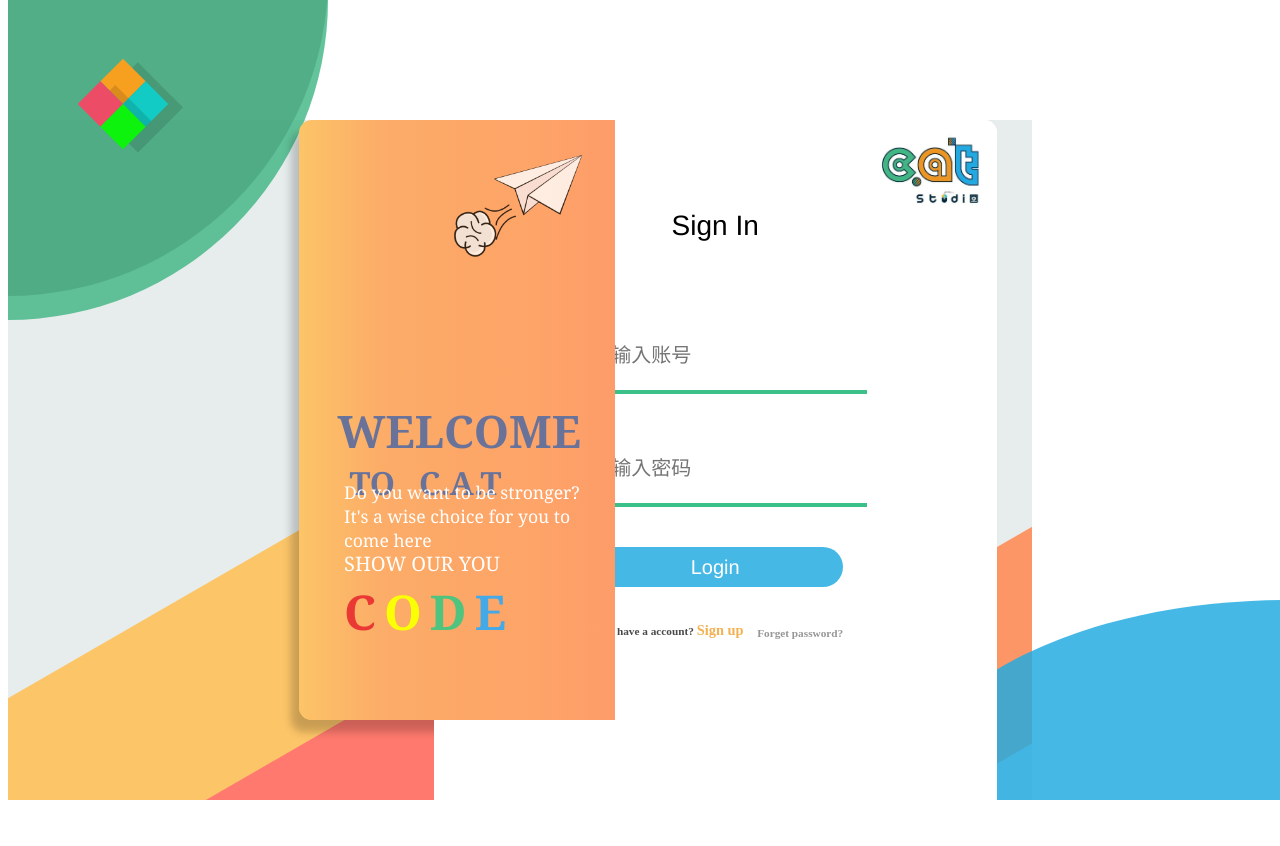
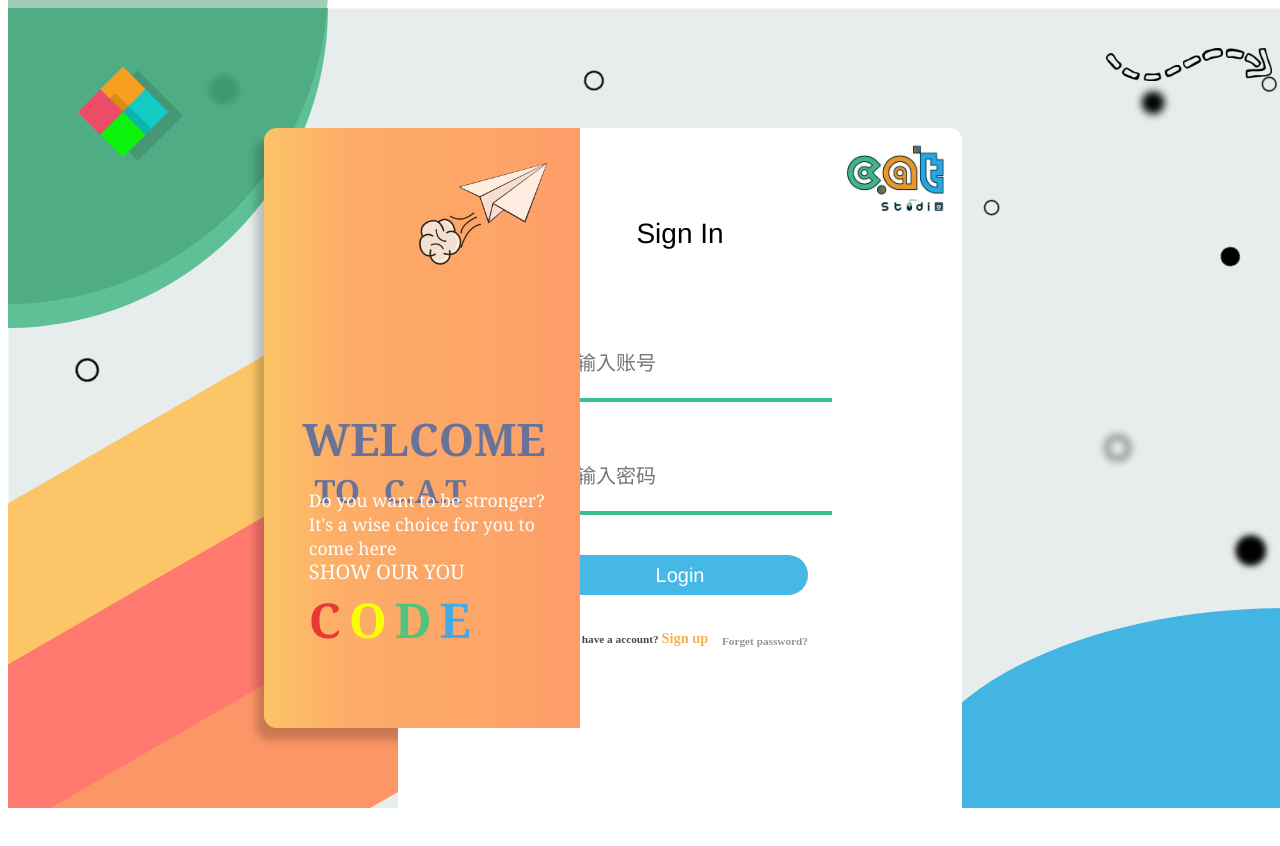
Before and after one commit to Krega0129/CAT-web, a Vue app in the folder catweb/: page /loginReg in a window 1280 px wide. Shown: the top 846 px of the page. Built offline with nearby package versions, Linux system fonts and the light colour scheme.

Commit message:
'2020-8-24'

```diff
--- /dev/null
+++ b/catweb/src/network/adminLogin.js
@@ -0,0 +1,12 @@
+import axios from './search.js'
+export function adminLogin(data) {
+    return axios({
+        method: 'post',
+        url: '/cat-registration/manager/login',
+        data: data,
+        headers: {
+            /* 'Content-Type': 'application/x-www-form-urlencoded', */
+            'Content-Type': 'application/json',
+        }
+    })
+}
--- a/catweb/src/network/axios.js
+++ b/catweb/src/network/axios.js
@@ -5,6 +5,7 @@ export default function axios(option) {
     return new Promise((resolve, reject) => {
         // 1.创建axios的实例
         const instance = originAxios.create({
+            withCredentials: true,
             baseURL: 'http://175.24.113.119:8080',
             timeout: 5000
         });
@@ -15,7 +16,11 @@ export default function axios(option) {
             // 1.当发送网络请求时, 在页面中添加一个loading组件, 作为动画
 
             // 2.某些请求要求用户必须登录, 判断用户是否有token, 如果没有token跳转到login页面
-
+            /**
+             * 拿到token，判断token是否存在，存在则在请求头中加入token，否则为null
+             */
+            const token = sessionStorage.getItem('data')
+            token ? config.headers.Authorization = token : null;
             // 3.对请求的参数进行序列化(看服务器是否需要序列化)
             config.data = qs.stringify(config.data)
                 /* console.log(config.data); */
--- a/catweb/src/network/login.js
+++ b/catweb/src/network/login.js
@@ -18,8 +18,8 @@ export function register(data) {
         method: 'post',
         url: '/cat-registration/insert',
         data: data,
-        header: {
-            'Content-Type': 'application/x--www-form-urlencoded',
+        headers: {
+            'Content-Type': 'application/x-www-form-urlencoded',
         }
     })
 }
@@ -29,8 +29,30 @@ export function login(data) {
         method: 'post',
         url: '/cat-registration/login',
         data: data,
-        header: {
-            'Content-Type': 'application/x--www-form-urlencoded',
+        headers: {
+            'Content-Type': 'application/x-www-form-urlencoded',
         }
     })
 }
+
+export function judgeExistPhone(data) {
+    return axios({
+        method: 'post',
+        url: '/cat-registration/selectByPhone',
+        data: data,
+        headers: {
+            'Content-Type': 'application/x-www-form-urlencoded',
+        }
+    })
+}
+
+export function judgeExistAccount(data) {
+    return axios({
+        method: 'post',
+        url: '/cat-registration/selectByUsername',
+        data: data,
+        headers: {
+            'Content-Type': 'application/x-www-form-urlencoded',
+        }
+    })
+}
--- a/catweb/src/router/index.js
+++ b/catweb/src/router/index.js
@@ -35,7 +35,10 @@ const routes = [{
     },
     {
         path: '/profile',
-        component: Profile
+        component: Profile,
+        meta: {
+            requireAuth: true
+        }
     },
     {
         path: '/front-end',
@@ -49,6 +52,11 @@ const routes = [{
         path: '/loginReg',
         name: 'loginReg',
         component: resolve => (require(["../views/login/loginReg.vue"], resolve)),
+    },
+    {
+        path: '/backLogin',
+        name: 'backLogin',
+        component: resolve => (require(["../views/backEndMGT/backLogin/backLogin.vue"], resolve))
     },
     {
         path: '/backEnd',
@@ -83,8 +91,22 @@ const routes = [{
 ]
 
 const router = new VueRouter({
-    mode: 'history',
-    routes
+        mode: 'history',
+        routes
+    })
+    //权限判断
+router.beforeEach((to, from, next) => {
+    const token = sessionStorage.getItem("data")
+
+    if (to.meta.requireAuth == true) {
+        if (!token) {
+            next({ path: '/loginReg' })
+        } else {
+            return next()
+        }
+    } else {
+        next()
+    }
 })
 
 export default router
--- a/catweb/src/views/backEndMGT/backEndMGT.vue
+++ b/catweb/src/views/backEndMGT/backEndMGT.vue
@@ -14,6 +14,20 @@ export default {
   name: "backEndMGT",
   components: {
     asideMenu
+  },
+  beforeRouteEnter: (to, from, next) => {
+    const data = localStorage.getItem("code");
+    if (data == 1204) {
+      next();
+    } else {
+      alert('请先登录')
+      setTimeout(() => {
+        next({ path: "/backLogin" });
+      }, 1500);
+    }
+    /* console.log(to);
+    console.log(from);
+    console.log(next); */
   }
 };
 </script>
--- /dev/null
+++ b/catweb/src/views/backEndMGT/backLogin/backLogin.vue
@@ -0,0 +1,79 @@
+<template>
+  <div class="login">
+    <div class="loginbox">
+      <span class="title">登录</span>
+      <div class="account">
+        <el-input v-model="account" placeholder="请输入内容" style></el-input>
+      </div>
+      <div class="password">
+        <el-input placeholder="请输入密码" v-model="password" show-password></el-input>
+      </div>
+
+      <div class="submit">
+        <el-button type="success" @click="login">登录</el-button>
+      </div>
+    </div>
+  </div>
+</template>
+
+<script>
+import {adminLogin} from '@/network/adminLogin'
+export default {
+  data(){
+    return {
+      account:null,
+      password:null
+    }
+  },
+  methods:{
+    login(){
+      const data = {password:this.password,username:this.account}
+      adminLogin(data).then(res=>{
+        if(res.code == 1204){
+          const code = res.code
+          localStorage.setItem("code",code);
+          this.$router.push('/backEnd')
+        }else if(res.code == 1506){
+           this.$alert('账号或密码不正确', '', {
+          confirmButtonText: '确定',
+        });
+        }
+      })
+    }
+  }
+}
+</script>
+
+<style scoped>
+.login {
+  overflow: hidden;
+  width: 100vw;
+  height: 100vh;
+  background-color: rgb(37, 39, 73);
+}
+.loginbox {
+  display: flex;
+  flex-direction: column;
+  align-items: center;
+  margin: 30vh auto;
+  width: 30vw;
+  height: 35vh;
+  background-color: #ffffff50;
+}
+.title {
+  margin: 2vh 0;
+  font-size: 2vh;
+  color: black;
+}
+.account {
+  margin: 2vh 0;
+  width: 15vw;
+}
+.password {
+  margin: 2vh 0;
+  width: 15vw;
+}
+.submit {
+  margin-top: 2vh;
+}
+</style>
--- a/catweb/src/views/login/childComps/backGround.vue
+++ b/catweb/src/views/login/childComps/backGround.vue
@@ -51,11 +51,14 @@ export default {
 
 <style scoped>
 .back-ground {
-  position: relative;
+  position: absolute;
+  top: 0;
+  left: 20vw;
   width: 54.5vw;
   height: 70vh;
   margin: 15vh auto;
   border-radius: 1vw;
+  z-index: 100;
   /* box-shadow: -1vh 1.5vh 1vh   rgba(0, 0, 0, 0.205); */
   /* background-image: linear-gradient(to top, #e14fad 0%, #f9d423 100%); */
 }
--- a/catweb/src/views/login/childComps/catlogo.vue
+++ b/catweb/src/views/login/childComps/catlogo.vue
@@ -103,6 +103,7 @@ export default {
   opacity: .8;
 }
 .welcometocat{
+  margin-bottom: 1vh;
   position: absolute;
   top: 35vh;
   left: 3vw;
@@ -123,6 +124,7 @@ export default {
   margin: 0 3vh 0 1.5vh;
 }
 .sentence{
+  margin-top: 1vh;
   position: absolute;
   bottom: 12vh;
   left: 3.5vw;
@@ -155,12 +157,5 @@ export default {
 .letterE{
   color: #43a9e7;
 }
-.lines{
-  position: absolute;
-  bottom: -20vh;
-  left: -20vw;
-  width: 30vw;
-  height: 30vh;
-  background-color: black;
-}
+
 </style>
--- a/catweb/src/views/login/childComps/circle.vue
+++ b/catweb/src/views/login/childComps/circle.vue
@@ -1,5 +1,7 @@
 <template>
   <div class="circle">
+    <div class="left">
+      <div class="green-circle">
         <div class="left-circle">
           <div class="fourcolorrotate">
             <span></span>
@@ -8,32 +10,61 @@
             <span></span>
           </div>
         </div>
-    <div class="right-circle"></div>
-    <!-- <div class="lines">
+      </div>
+      <div class="lines">
         <div class="line1"></div>
         <div class="line2"></div>
         <div class="line3"></div>
-    </div> -->
+      </div>
+    </div>
+    <div class="right" >
+      <img src="@/assets/img/goback.png" alt="" @click="gohome" >
+      <div class="right-circle"></div>
+    </div>
   </div>
 </template>
 
 <script>
-export default {};
+export default {
+  methods:{
+    gohome(){
+      this.$router.push('/home')
+    }
+  }
+};
 </script>
 
 <style scoped>
-.circle{
-  position: absolute;
-
+.circle {
+  /* position: absolute; */
+  display: flex;
+  position: relative;
+  width: 100%;
+  height: 100vh;
+}
+.left {
+  width: 65vw;
+  height: 100vh;
+}
+.right {
+  overflow: hidden;
+  position: relative;
+  width: 35vw;
+  height: 100vh;
+}
+.green-circle {
+  position: relative;
+  width: 100%;
+  height: 30vh;
 }
 .left-circle {
   position: absolute;
-  top: -15vh;
+  top: 0;
   width: 25vw;
   height: 40vh;
   border-radius: 0 0 100% 0;
   background-color: rgba(69, 184, 134, 0.835);
-  z-index: -10;
+  z-index: 10;
   animation: leftcircle 1s;
   animation-timing-function: ease-in-out;
   animation-iteration-count: 1;
@@ -50,52 +81,16 @@ export default {};
 }
 @keyframes leftcircle {
   0% {
-    top: -50vh;
-  }
-  70% {
-    top: -15vh;
+    top: -40vh;
   }
   85% {
-    top: -20vh;
+    top: 0vh;
+  }
+  95% {
+    top: -5vh;
   }
   100% {
-    top: -15vh;
-  }
-}
-.right-circle {
-  position: absolute;
-  right: -100vw;
-  bottom: -85vh;
-  width: 30vw;
-  height: 25vh;
-  background-color: rgba(34, 171, 225, 0.835);
-  border-radius: 100% 0 0 0;
-  z-index: -10;
-  animation: rightcircle 1.2s;
-  animation-timing-function: ease-in-out;
-  animation-iteration-count: 1;
-}
-@keyframes rightcircle {
-  0% {
-    bottom: -100vh;
-  }
-  50% {
-    bottom: -80vh;
-  }
-  70% {
-    bottom: -90vh;
-  }
-  80%{
-    bottom: -82vh;
-  }
-  85%{
-    bottom: -83vh;
-  }
-  90%{
-    bottom: -87vh;
-  }
-  100% {
-    bottom: -85vh;
+    top: 0vh;
   }
 }
 .fourcolorrotate {
@@ -189,19 +184,25 @@ export default {};
     transform: rotate(deg);
   }
 }
+.lines {
+  overflow: hidden;
+  position: relative;
+  width: 100%;
+  height: 70vh;
+}
 .line1 {
   position: absolute;
-  top: 42vh;
-  left: -12vh;
+  top: 20vh;
+  left: -10vw;
   width: 50vw;
-  height: 20vh;
+  height: 25vh;
   background-color: #fcc568;
   transform: rotate(-30deg);
 }
 .line2 {
   position: absolute;
-  top: 65vh;
-  left: -12vh;
+  top: 37vh;
+  left: -7vw;
   width: 50vw;
   height: 20vh;
   background-color: #ff796e;
@@ -209,11 +210,47 @@ export default {};
 }
 .line3 {
   position: absolute;
-  top: 71vh;
-  left: 5vh;
+  top: 58vh;
+  left: -12vw;
   width: 60vw;
   height: 20vh;
   background-color: #fd9666;
   transform: rotate(-30deg);
 }
+.right-circle {
+  position: absolute;
+  right: 0;
+  bottom: 0;
+  width: 30vw;
+  height: 25vh;
+  background-color: rgba(34, 171, 225, 0.835);
+  border-radius: 100% 0 0 0;
+  z-index: 1;
+  animation: rightcircle 1s;
+  animation-timing-function: ease-in-out;
+  animation-iteration-count: 1;
+}
+@keyframes rightcircle {
+  0% {
+    right: -20vw;
+    bottom: -25vh;
+  }
+  85%{
+    bottom: 0vh;
+  }
+  95%{
+    bottom: -2vh;
+  }
+  100% {
+    right: 0vw;
+    bottom: 0vh;
+  }
+}
+.right img{
+  margin: 5vh 2vh 0 0 ;
+  float: right;
+  max-width: 13vw;
+  cursor: pointer;
+}
+
 </style>
--- a/catweb/src/views/login/loginReg.vue
+++ b/catweb/src/views/login/loginReg.vue
@@ -2,7 +2,6 @@
   <div class="loginReg">
     <color-circle/>
     <backGround/>
-    <div class="lines"></div>
   </div>
 </template>
 
@@ -23,15 +22,7 @@ export default {
 .loginReg {
   position: relative;
   width: 100vw;
-  height: 80vh;
-}
-.lines{
-  position: absolute;
-  bottom: -5vh;
-  left: 0;
-  width: 80vw;
-  height: 85vh;
-  background: url('../../assets/img/lines.png');
-  z-index: -100;
+  height: 100vh;
+  background-image: url('.../../../../assets/img/point.png');
 }
 </style>
```
Also changed, not shown: catweb/src/views/login/childComps/login.vue (+26 -7 lines), catweb/src/views/login/childComps/register.vue (+177 -77 lines), catweb/src/assets/img/goback.png (added), catweb/src/assets/img/point.png (added). Lines whose indentation alone changed are shown as unchanged.
